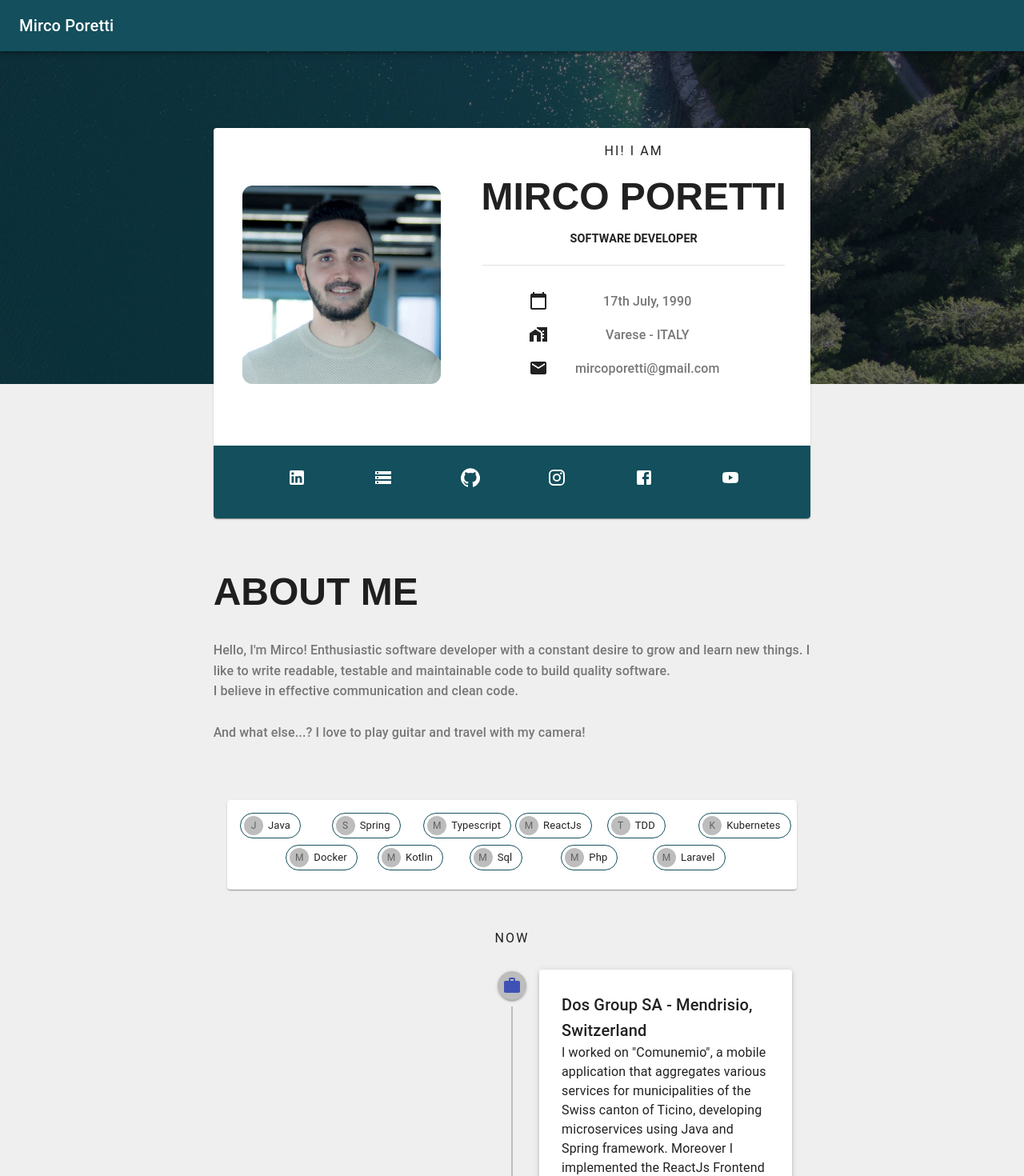
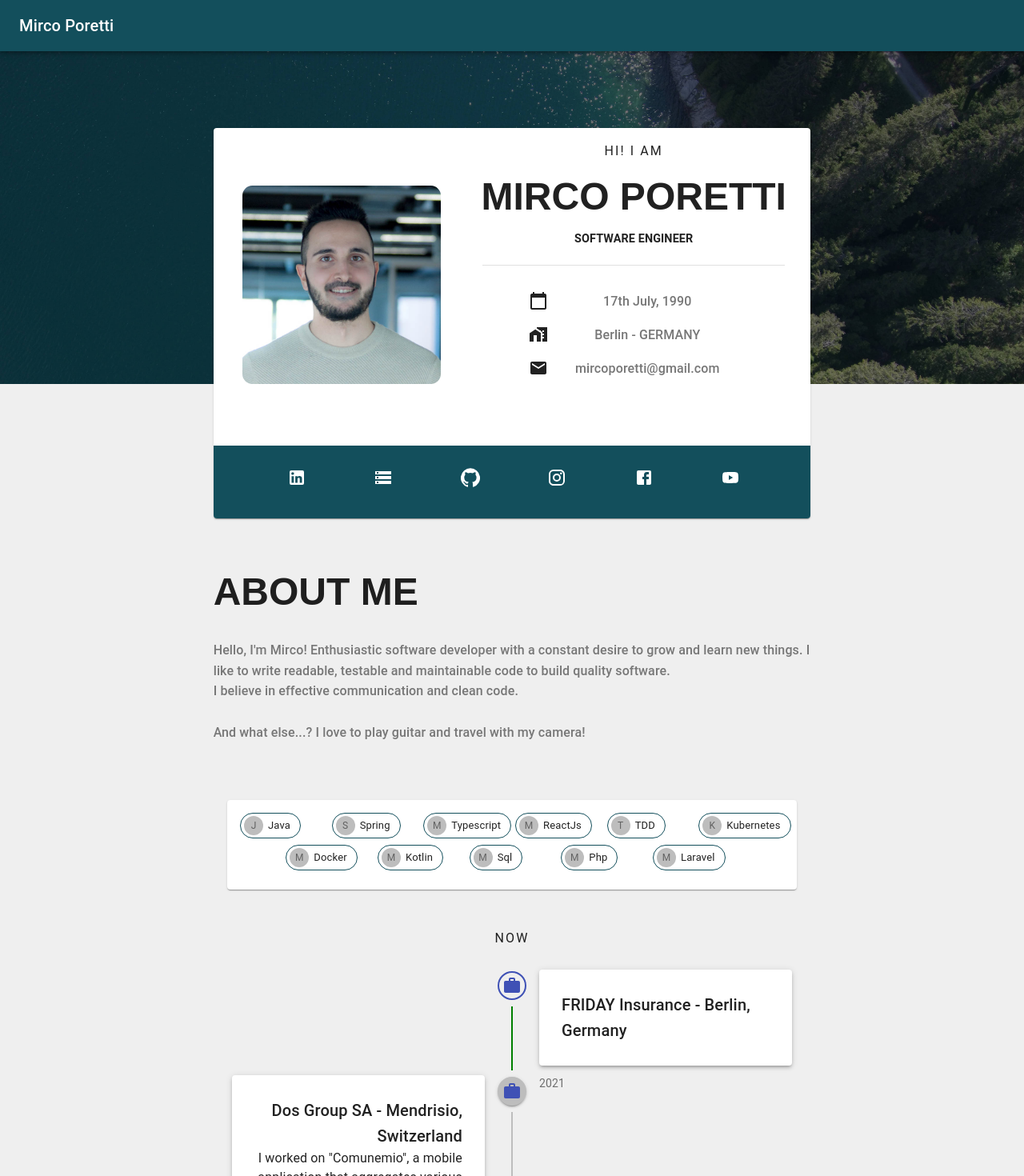
Before and after one commit to mircoporetti/mircoporetti.github.io, a React (Create React App) app: page / in a window 1280 px wide. Shown: the top 1470 px of the page at 80% size. Built offline with nearby package versions, Linux system fonts and the light colour scheme.

Commit message:
Updated personal info and timeline

```diff
--- a/src/Home/PersonalInfo/PersonalInfo.tsx
+++ b/src/Home/PersonalInfo/PersonalInfo.tsx
@@ -30,7 +30,7 @@ const PersonalInfo: FunctionComponent<Props> = (props) => {
                                 <Grid item xs={12} sm={7} md={7} className={css.personalInfoWrapper}>
                                     <Typography variant={"h6"} className={css.hello}>Hi! I am</Typography>
                                     <Typography variant={"h3"} className={css.nameSurname}>Mirco Poretti</Typography>
-                                    <Typography variant={"h4"} className={css.profession}>Software Developer</Typography>
+                                    <Typography variant={"h4"} className={css.profession}>Software Engineer</Typography>
                                     <Divider variant={"middle"}/>
                                     <section className={css.basicInfoSection}>
                                         <Grid container justify={"center"} >
@@ -46,7 +46,7 @@ const PersonalInfo: FunctionComponent<Props> = (props) => {
                                                 <HomeWorkIcon />
                                             </Grid>
                                             <Grid item xs={9} sm={7} md={7}>
-                                                <Typography variant={"h6"} className={css.basicInfo}>Varese - ITALY</Typography>
+                                                <Typography variant={"h6"} className={css.basicInfo}>Berlin - GERMANY</Typography>
                                             </Grid>
                                         </Grid>
                                         <Grid container justify={"center"} >
--- a/src/Home/Timeline/MaterialTimeline.tsx
+++ b/src/Home/Timeline/MaterialTimeline.tsx
@@ -28,7 +28,27 @@ export default function MaterialTimeline() {
     return (
         <Timeline align="alternate">
             <TimelineItem>
+                <TimelineSeparator>
+                    <TimelineDot color="primary" variant="outlined">
+                        <WorkIcon color={"primary"}/>
+                    </TimelineDot>
+                    <TimelineConnector className={classes.secondaryTail} />
+                </TimelineSeparator>
+                <TimelineContent>
+                    <Paper elevation={3} className={classes.paper}>
+                        <Typography variant="h6" component="h1">
+                            FRIDAY Insurance - Berlin, Germany
+                        </Typography>
+                        <Typography>
+                        </Typography>
+                    </Paper>
+                </TimelineContent>
+            </TimelineItem>
+            <TimelineItem>
                 <TimelineOppositeContent>
+                    <Typography variant="body2" color="textSecondary">
+                        2021
+                    </Typography>
                 </TimelineOppositeContent>
                 <TimelineSeparator>
                     <TimelineDot>
```
